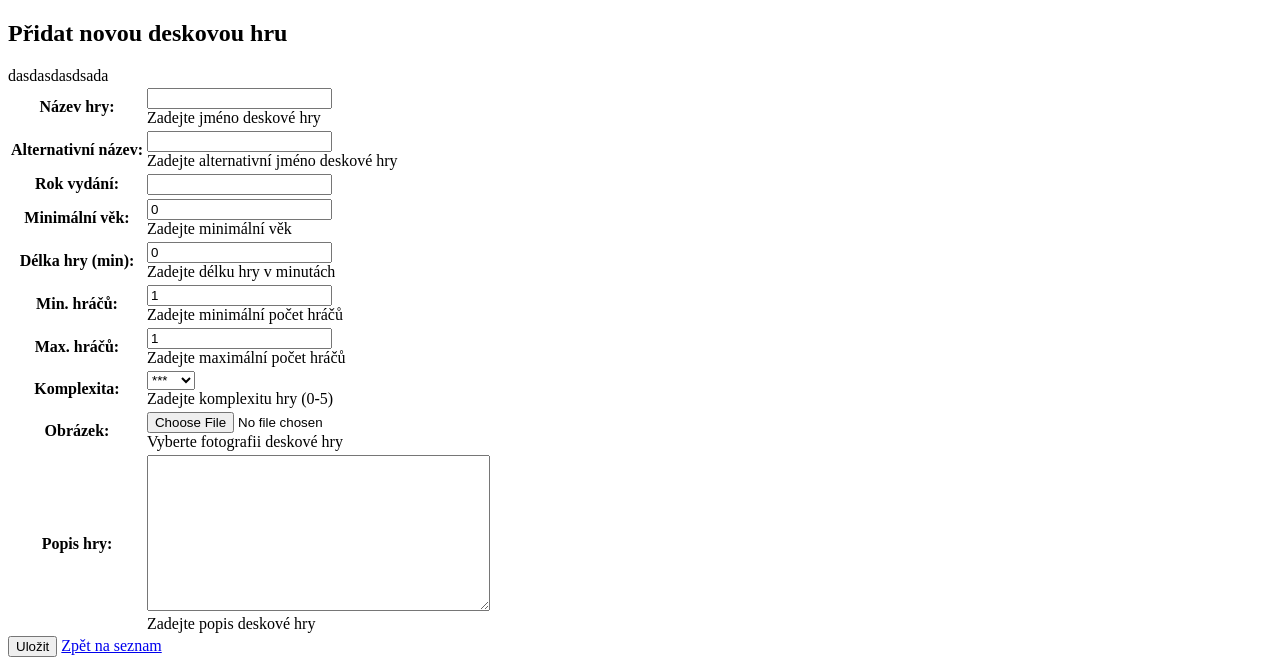
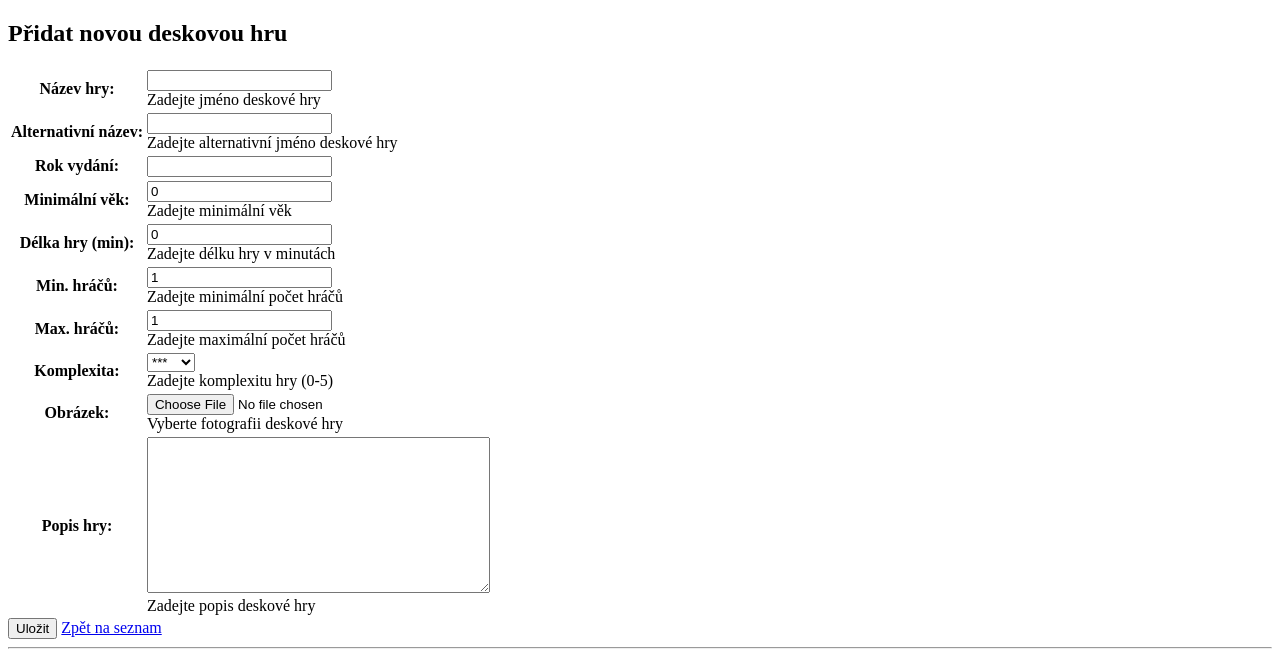
Before and after one commit to Dvojak/Django-projekt, a Django app: page /deskovka/add/ in a window 1280 px wide. Shown: the part 134-799 px from the top of the page. Run offline with Django 5.2, Linux system fonts and the light colour scheme.

Commit message:
untest the test

```diff
--- a/library/templates/games/boardgames_create.html
+++ b/library/templates/games/boardgames_create.html
@@ -4,7 +4,7 @@
 
 {% block content %}
 <h2>Přidat novou deskovou hru</h2>
-dasdasdasdsada
+
 <form method="post" enctype="multipart/form-data">
     {% csrf_token %}
     <table>
```
